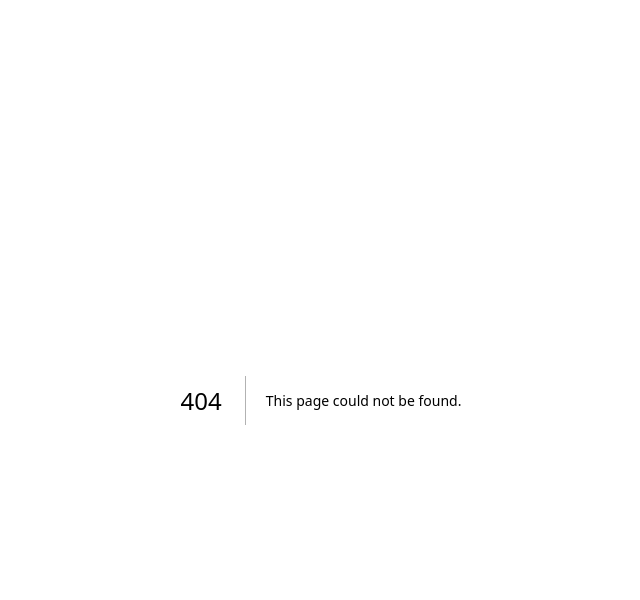
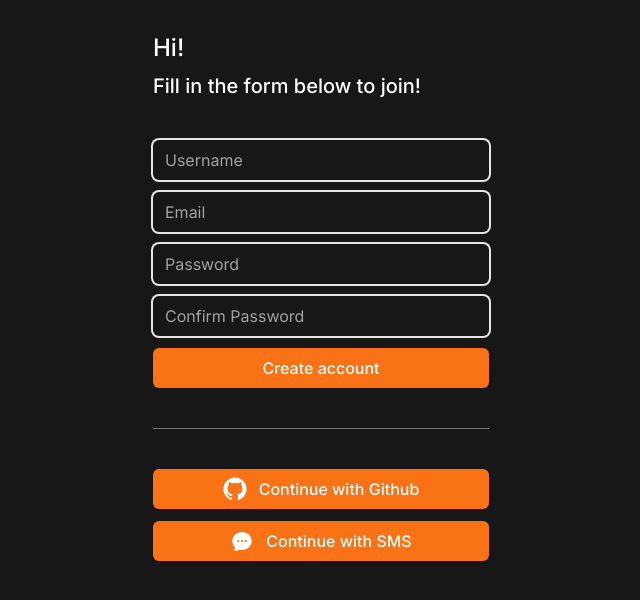
Before and after one commit to schae44/carrot-market, a Next.js app: page /create-account in a window 1280 px wide. Before the commit this address had no page. Shown: the top 600 px of the page, without its empty margins (319-959 px from the left). Built offline with nearby package versions, Linux system fonts and the light colour scheme.

Commit message:
Authenticaton UI Implemented

```diff
--- /dev/null
+++ b/app/create-account/page.tsx
@@ -0,0 +1,32 @@
+import FormButton from "@/components/form-btn";
+import FormInput from "@/components/form-input";
+import SocialLogin from "@/components/social-login";
+
+export default function CreateAccount() {
+  return (
+    <div className="flex flex-col gap-10 py-8 px-6">
+      <div className="flex flex-col gap-2 *:font-medium">
+        <h1 className="text-2xl">Hi!</h1>
+        <h2 className="text-xl">Fill in the form below to join!</h2>
+      </div>
+      <form className="flex flex-col gap-3">
+        <FormInput type="text" placeholder="Username" required errors={[]} />
+        <FormInput type="email" placeholder="Email" required errors={[]} />
+        <FormInput
+          type="password"
+          placeholder="Password"
+          required
+          errors={[]}
+        />
+        <FormInput
+          type="password"
+          placeholder="Confirm Password"
+          required
+          errors={[]}
+        />
+        <FormButton text="Create account" loading={false} />
+      </form>
+      <SocialLogin />
+    </div>
+  );
+}
--- a/app/globals.css
+++ b/app/globals.css
@@ -2,8 +2,14 @@
 @tailwind components;
 @tailwind utilities;
 
-@layer components {
-  .profile {
-    @apply size-10 bg-blue-400 rounded-full;
+@layer base {
+  a {
+    @apply text-orange-500;
   }
 }
+
+@layer components {
+  .primary-btn {
+    @apply w-full bg-orange-500 text-white font-medium rounded-md text-center hover:bg-orange-400 transition-colors;
+  }
+}
--- a/app/layout.tsx
+++ b/app/layout.tsx
@@ -16,7 +16,11 @@ export default function RootLayout({
 }>) {
   return (
     <html lang="en">
-      <body className={inter.className}>{children}</body>
+      <body
+        className={`${inter.className} bg-neutral-900 text-white max-w-sm mx-auto`}
+      >
+        {children}
+      </body>
     </html>
   );
 }
--- /dev/null
+++ b/app/login/page.tsx
@@ -0,0 +1,25 @@
+import FormButton from "@/components/form-btn";
+import FormInput from "@/components/form-input";
+import SocialLogin from "@/components/social-login";
+
+export default function LogIn() {
+  return (
+    <div className="flex flex-col gap-10 py-8 px-6">
+      <div className="flex flex-col gap-2 *:font-medium">
+        <h1 className="text-2xl">Hi!</h1>
+        <h2 className="text-xl">Log in with email and password</h2>
+      </div>
+      <form className="flex flex-col gap-3">
+        <FormInput type="email" placeholder="Email" required errors={[]} />
+        <FormInput
+          type="password"
+          placeholder="Password"
+          required
+          errors={[]}
+        />
+        <FormButton text="Log in" loading={false} />
+      </form>
+      <SocialLogin />
+    </div>
+  );
+}
--- a/app/page.tsx
+++ b/app/page.tsx
@@ -1,18 +1,24 @@
+import Link from "next/link";
+
 export default function Home() {
   return (
-    <main className="bg-gray-300 h-screen flex items-center justify-center text-black p-5">
-      <div className="bg-white w-full p-5 shadow-lg rounded-2xl max-w-screen-sm flex flex-col gap-4">
-        {["Nico", "Me", "You", "Sarah"].map((person, index) => (
-          <div key={index} className="group flex items-center gap-3">
-            <div className="profile" />
-            <span className="text-lg font-medium">{person}</span>
-            <div className="size-6 bg-red-500 text-white flex items-center justify-center rounded-full">
-              <span className="z-10">{index}</span>
-              <div className="size-6 bg-red-500 rounded-full absolute animate-ping" />
-            </div>
-          </div>
-        ))}
+    <div className="flex flex-col items-center justify-between min-h-screen p-6">
+      <div className="my-auto flex flex-col items-center gap-2 *:font-medium">
+        <span className="text-9xl">🥕</span>
+        <h1 className="text-4xl ">Carrot</h1>
+        <h2 className="text-2xl">Welcome to Carrot Market!</h2>
       </div>
-    </main>
+      <div className="flex flex-col items-center gap-3 w-full">
+        <Link href="/create-account" className="primary-btn py-2.5 text-lg">
+          Start
+        </Link>
+        <div className="flex gap-2">
+          <span>Already have an account?</span>
+          <Link href="/login" className="hover:underline">
+            Log in
+          </Link>
+        </div>
+      </div>
+    </div>
   );
 }
--- /dev/null
+++ b/app/sms/page.tsx
@@ -0,0 +1,29 @@
+import FormButton from "@/components/form-btn";
+import FormInput from "@/components/form-input";
+import SocialLogin from "@/components/social-login";
+
+export default function SMSLogin() {
+  return (
+    <div className="flex flex-col gap-10 py-8 px-6">
+      <div className="flex flex-col gap-2 *:font-medium">
+        <h1 className="text-2xl">SMS Login</h1>
+        <h2 className="text-xl">Verify your phone number</h2>
+      </div>
+      <form className="flex flex-col gap-3">
+        <FormInput
+          type="number"
+          placeholder="Phone number "
+          required
+          errors={[]}
+        />
+        <FormInput
+          type="number"
+          placeholder="Verification code"
+          required
+          errors={[]}
+        />
+        <FormButton text="Verify" loading={false} />
+      </form>
+    </div>
+  );
+}
--- /dev/null
+++ b/components/form-btn.tsx
@@ -0,0 +1,15 @@
+interface FormButtonProps {
+  text: string;
+  loading: boolean;
+}
+
+export default function FormButton({ text, loading }: FormButtonProps) {
+  return (
+    <button
+      disabled={loading}
+      className="primary-btn w-full h-10 disabled:bg-neutral-400 disabled:text-neutral-300 disabled:cursor-not-allowed"
+    >
+      {loading ? "Loading..." : text}
+    </button>
+  );
+}
--- /dev/null
+++ b/components/form-input.tsx
@@ -0,0 +1,29 @@
+interface FormInputProps {
+  type: string;
+  placeholder: string;
+  required: boolean;
+  errors: string[];
+}
+
+export default function FormInput({
+  type,
+  placeholder,
+  required,
+  errors,
+}: FormInputProps) {
+  return (
+    <div className="flex flex-col gap-2">
+      <input
+        className="bg-transparent rounded-md w-full h-10 focus:outline-none ring-2 focus:ring-4 transition ring-neutral-200 focus:ring-orange-500 border-none placeholder:text-neutral-400"
+        type={type}
+        placeholder={placeholder}
+        required={required}
+      />
+      {errors.map((error, index) => (
+        <span key={index} className="text-red-500 font-medium">
+          {error}
+        </span>
+      ))}
+    </div>
+  );
+}
--- /dev/null
+++ b/components/social-login.tsx
@@ -0,0 +1,42 @@
+import { ChatBubbleOvalLeftEllipsisIcon } from "@heroicons/react/24/solid";
+import Link from "next/link";
+
+export default function SocialLogin() {
+  return (
+    <>
+      <div className="w-full h-px bg-neutral-500" />
+      <div className="flex flex-col gap-3">
+        <Link
+          className="primary-btn flex h-10 items-center justify-center gap-3"
+          href="/github/start"
+        >
+          <span>
+            <svg
+              className="size-6"
+              viewBox="0 0 15 15"
+              fill="none"
+              xmlns="http://www.w3.org/2000/svg"
+            >
+              <path
+                d="M7.49933 0.25C3.49635 0.25 0.25 3.49593 0.25 7.50024C0.25 10.703 2.32715 13.4206 5.2081 14.3797C5.57084 14.446 5.70302 14.2222 5.70302 14.0299C5.70302 13.8576 5.69679 13.4019 5.69323 12.797C3.67661 13.235 3.25112 11.825 3.25112 11.825C2.92132 10.9874 2.44599 10.7644 2.44599 10.7644C1.78773 10.3149 2.49584 10.3238 2.49584 10.3238C3.22353 10.375 3.60629 11.0711 3.60629 11.0711C4.25298 12.1788 5.30335 11.8588 5.71638 11.6732C5.78225 11.205 5.96962 10.8854 6.17658 10.7043C4.56675 10.5209 2.87415 9.89918 2.87415 7.12104C2.87415 6.32925 3.15677 5.68257 3.62053 5.17563C3.54576 4.99226 3.29697 4.25521 3.69174 3.25691C3.69174 3.25691 4.30015 3.06196 5.68522 3.99973C6.26337 3.83906 6.8838 3.75895 7.50022 3.75583C8.1162 3.75895 8.73619 3.83906 9.31523 3.99973C10.6994 3.06196 11.3069 3.25691 11.3069 3.25691C11.7026 4.25521 11.4538 4.99226 11.3795 5.17563C11.8441 5.68257 12.1245 6.32925 12.1245 7.12104C12.1245 9.9063 10.4292 10.5192 8.81452 10.6985C9.07444 10.9224 9.30633 11.3648 9.30633 12.0413C9.30633 13.0102 9.29742 13.7922 9.29742 14.0299C9.29742 14.2239 9.42828 14.4496 9.79591 14.3788C12.6746 13.4179 14.75 10.7025 14.75 7.50024C14.75 3.49593 11.5036 0.25 7.49933 0.25Z"
+                fill="currentColor"
+                fillRule="evenodd"
+                clipRule="evenodd"
+              ></path>
+            </svg>
+          </span>
+          <span>Continue with Github</span>
+        </Link>
+        <Link
+          className="primary-btn flex h-10 items-center justify-center gap-3"
+          href="/sms"
+        >
+          <span>
+            <ChatBubbleOvalLeftEllipsisIcon className="h-6 w-6" />
+          </span>
+          <span>Continue with SMS</span>
+        </Link>
+      </div>
+    </>
+  );
+}
--- a/package.json
+++ b/package.json
@@ -9,6 +9,7 @@
     "lint": "next lint"
   },
   "dependencies": {
+    "@heroicons/react": "^2.1.5",
     "next": "14.2.4",
     "react": "^18",
     "react-dom": "^18"
```
Also changed, not shown: 1 other file (tests, documents, lock files or other folders).
